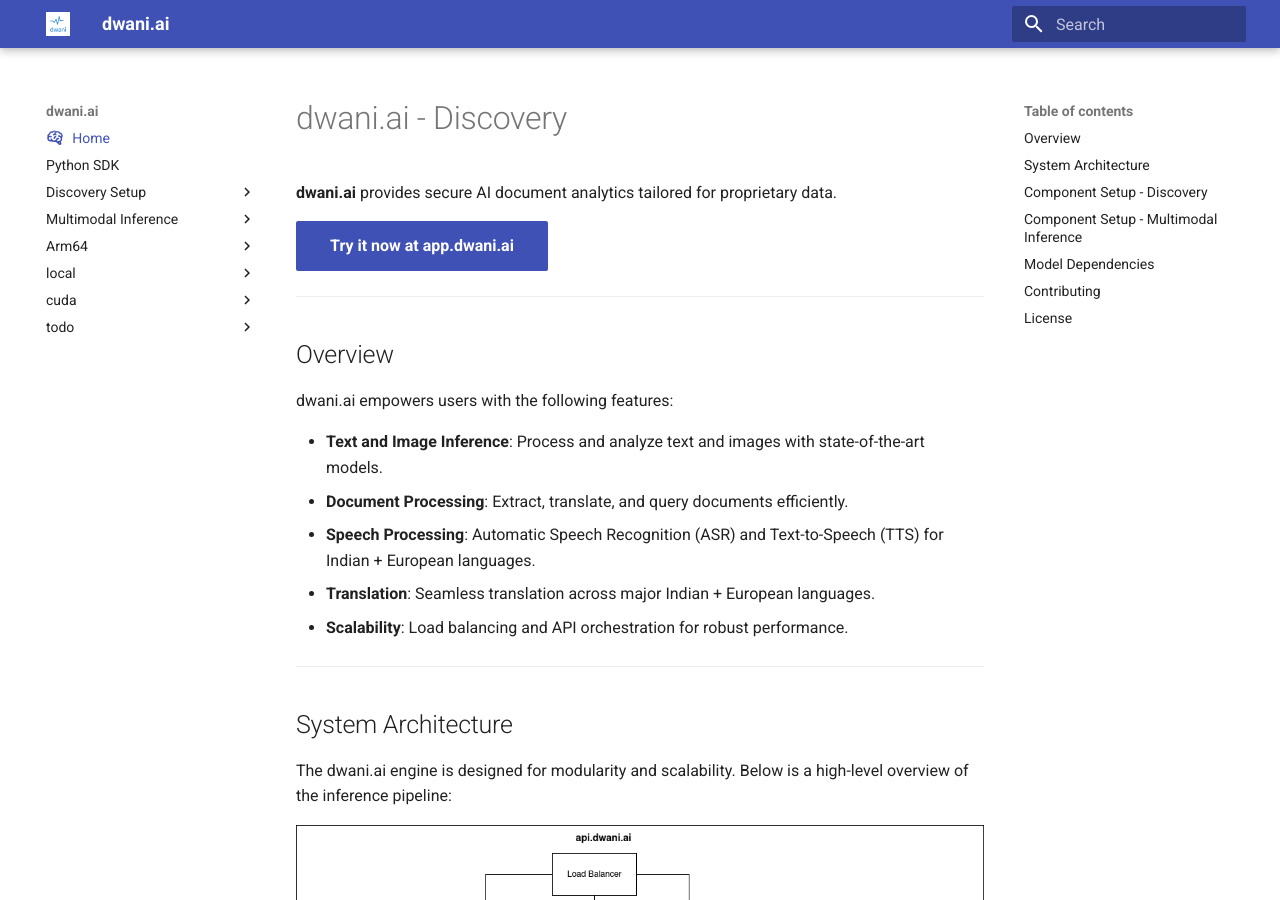
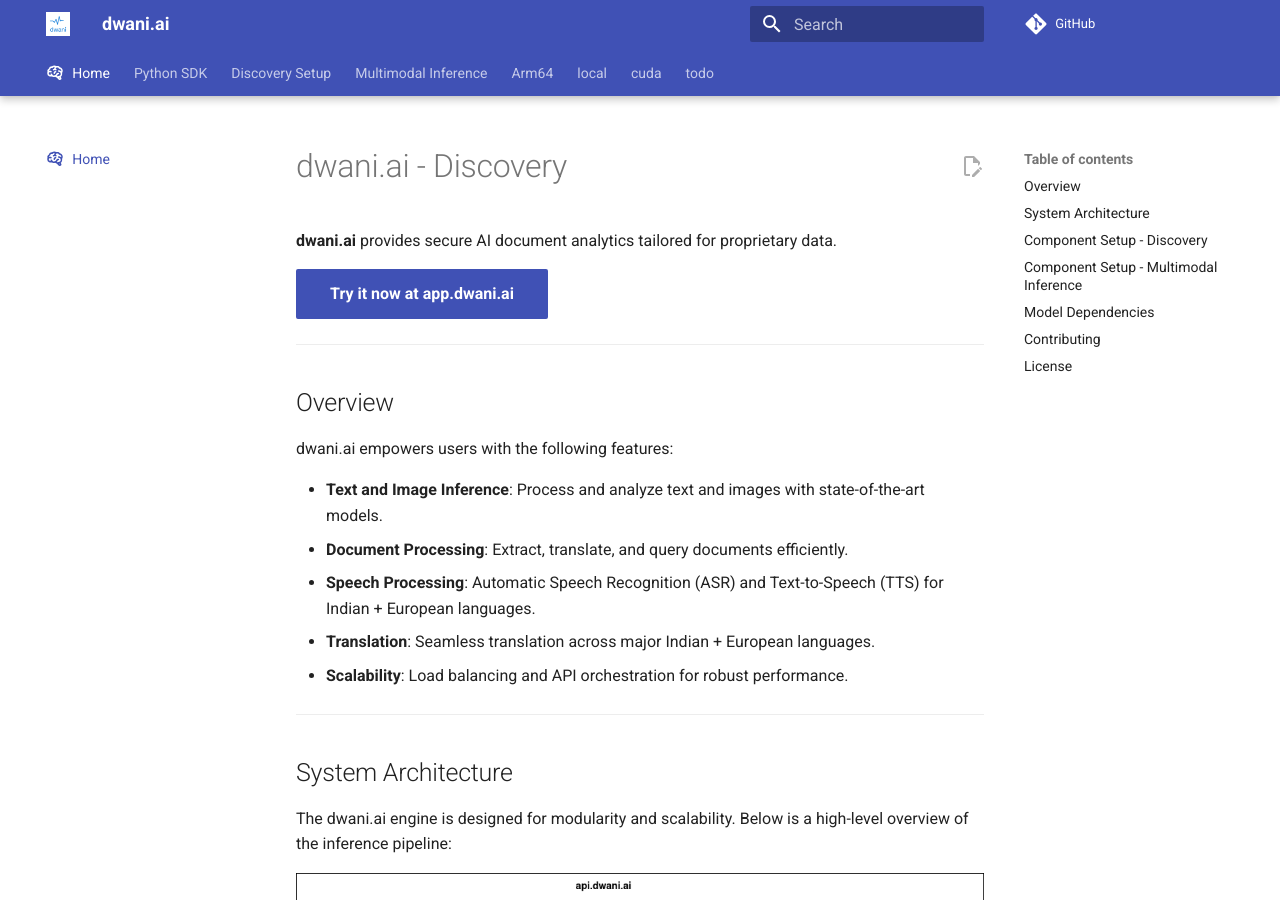
Before and after one commit to dwani-ai/docs, an MkDocs documentation site: the page built from docs/index.md, in a window 1280 px wide and 900 px high. Built offline with MkDocs 1.6.1 and Material for MkDocs 9.7.7, drawn with Linux system fonts in a browser that asks for light colours; comment, search, counter and statistics services are not loaded.

Commit message:
add-new-configs

```diff
--- a/mkdocs.yml
+++ b/mkdocs.yml
@@ -1,10 +1,25 @@
 site_name: dwani.ai
 site_url: https://docs.dwani.ai
+repo_url: https://github.com/dwani-ai/docs
 theme:
   logo: images/dwani-logo.png
   favicon: images/dwani-favicon.ico
   name: material
   features:
+    - content.action.edit
+    - content.code.copy
+    - content.tabs.link
+    - navigation.instant
+    - navigation.instant.progress
+    - navigation.tracking
+    - navigation.tabs
+    - navigation.tabs.sticky
+    - navigation.sections
+    - navigation.indexes
+    - navigation.top
+    - search.highlight
+    - search.share
+    - toc.follow
     - content.code.copy
     - content.tabs
     - content.action
@@ -22,7 +37,7 @@ exclude_docs: |
   node_modules/
   *.git
   venv
-
+use_directory_urls: false
 nav:
   - Home: index.md
   - Python SDK: python-sdk.md
```
